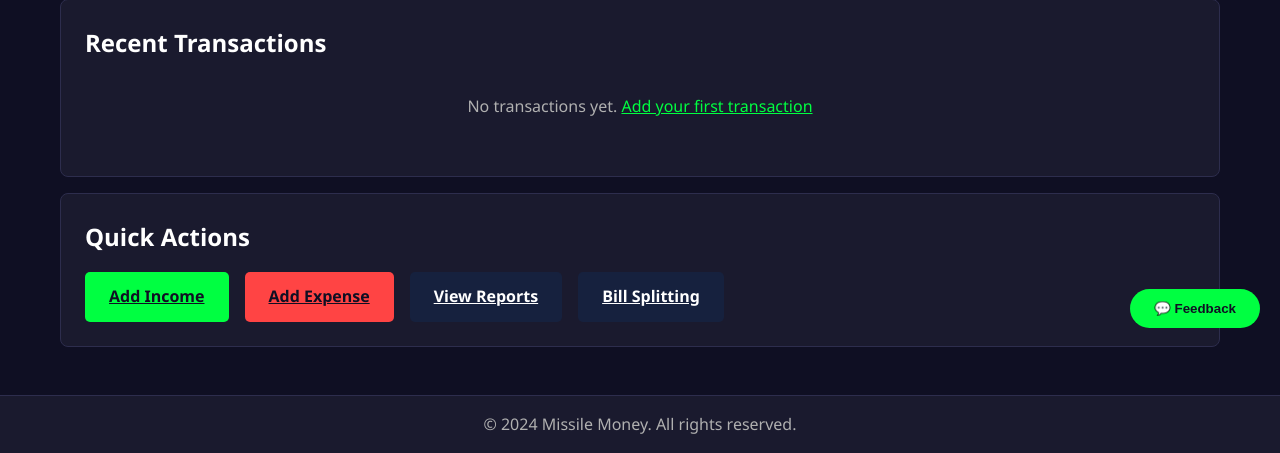
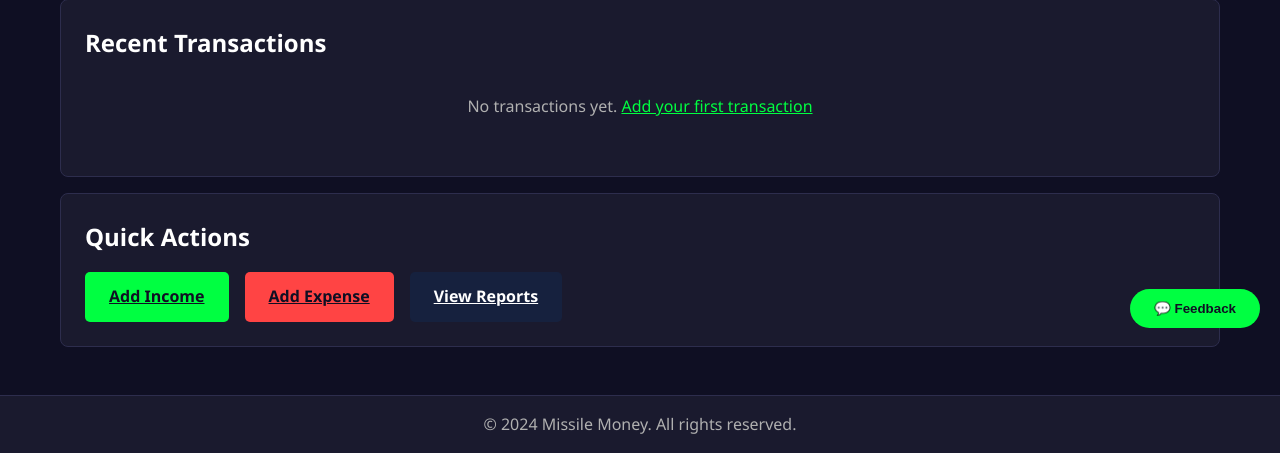
Before and after one commit to joe01001010/CS3300-missile-money, a Django app: page /dashboard/ in a window 1280 px wide. Shown: the part 452-905 px from the top of the page. Run offline with Django 5.2, Linux system fonts and the light colour scheme; a user stored in the database is signed in; data comes from the database, SQL or seed files in the repository; both versions use the stored data as it was after the commit.

Commit message:
Moved the bill split button on the dashboard into the transactions loop so it can access the transaction.id argument. I also added in the urls.py I added the argument for the integer to be added to the transaction id for the funciton as well.

```diff
--- a/missile_money/missile_money/urls.py
+++ b/missile_money/missile_money/urls.py
@@ -35,7 +35,7 @@ urlpatterns = [
     path('transaction/edit/<int:transaction_id>/', views.edit_transaction, name='edit_transaction'),
     path('transaction/delete/<int:transaction_id>/', views.delete_transaction, name='delete_transaction'),
     path('reports/', views.view_reports, name='view_reports'),
-    path('Bill_Split/', views.Bill_Split, name='Bill_Split'),
+    path('Bill_Split/<int:transaction_id>/', views.Bill_Split, name='Bill_Split'),
     #path('transactions/<int:transaction_id>/split/', views.Bill_Split, name='bill_split'),
 
 
--- a/missile_money/templates/dashboard.html
+++ b/missile_money/templates/dashboard.html
@@ -59,6 +59,7 @@
                     <div style="display: flex; gap: 0.5rem;">
                         <a href="{% url 'edit_transaction' transaction.id %}" class="btn" style="padding: 0.5rem 1rem; font-size: 0.9rem;">Edit</a>
                         <a href="{% url 'delete_transaction' transaction.id %}" class="btn" style="padding: 0.5rem 1rem; font-size: 0.9rem; background-color: #ff4444;">Delete</a>
+                        <a href="{% url 'Bill_Split' transaction.id %}" class="btn" style="background-color: var(--bg-tertiary); color: var(--text-primary);">Bill Splitting</a>
                     </div>
                 </li>
             {% endfor %}
@@ -79,7 +80,7 @@
         <a href="{% url 'add_transaction' %}?type=income" class="btn">Add Income</a>
         <a href="{% url 'add_transaction' %}?type=expense" class="btn" style="background-color: #ff4444;">Add Expense</a>
         <a href="{% url 'view_reports' %}" class="btn" style="background-color: var(--bg-tertiary); color: var(--text-primary);">View Reports</a>
-        <a href="{% url 'Bill_Split' %}" class="btn" style="background-color: var(--bg-tertiary); color: var(--text-primary);">Bill Splitting</a>
+
 
     </div>
 </div>
```
Also changed, not shown: missile_money/db.sqlite3.
